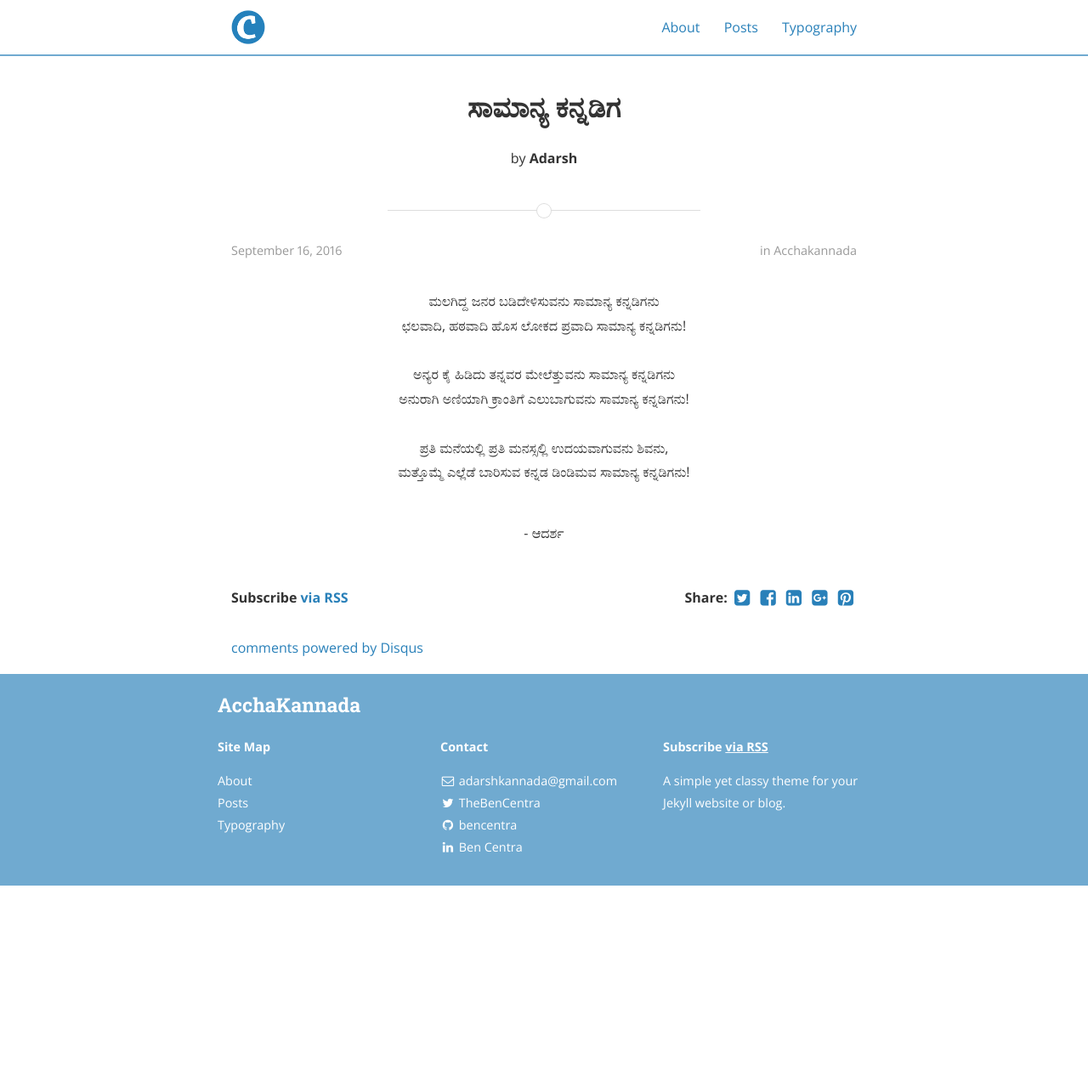
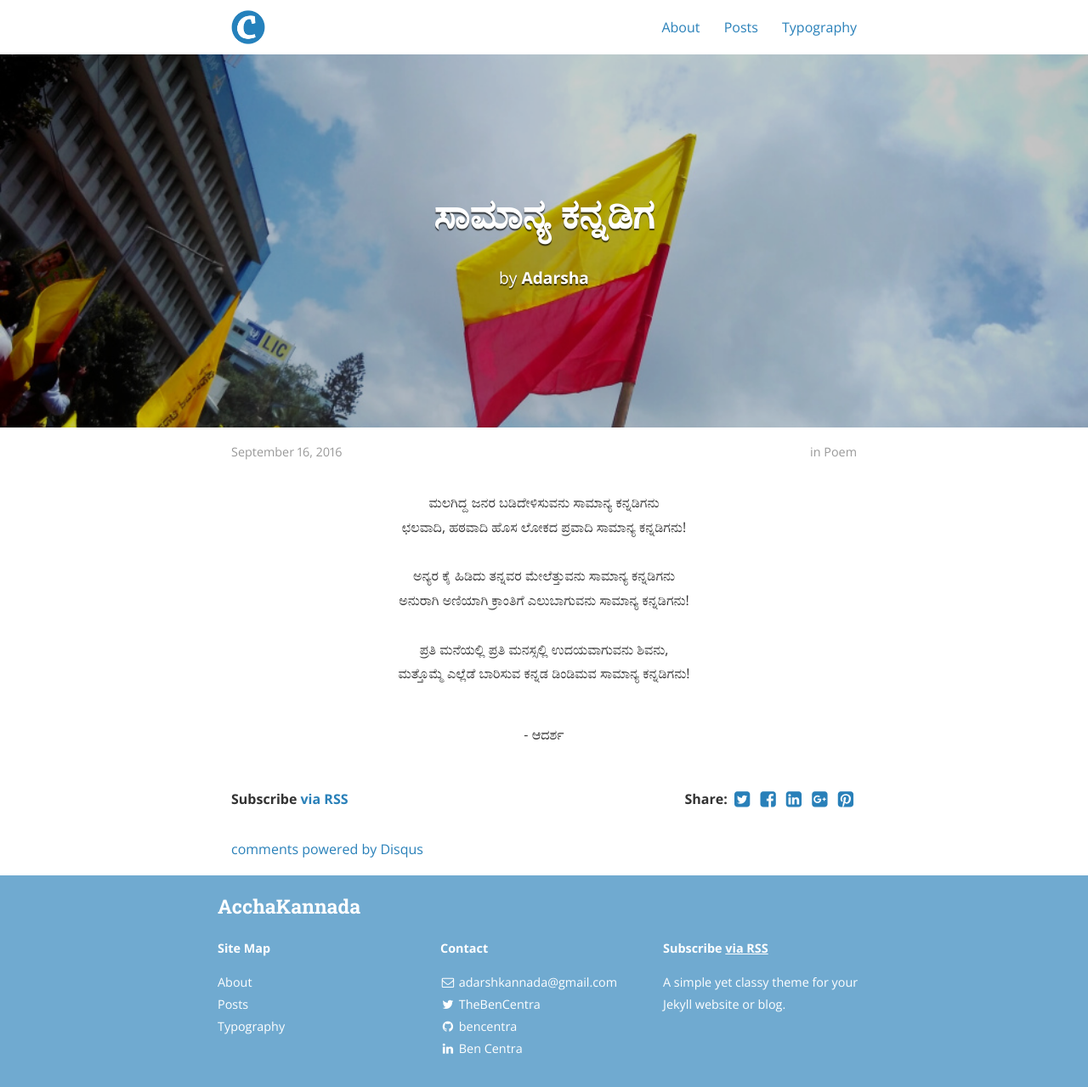
Before and after one commit to bencentra/centrarium, a Jekyll site: the page built from _posts/2016-09-16-saamaanya-kannadiga.markdown, in a window 1280 px wide. Shown: the whole page at 85% size. Built offline with Jekyll 4.4.1, drawn with Linux system fonts in a browser that asks for light colours; nearby versions of some CDN libraries; comment, search, counter and statistics services are not loaded; a style sheet for code colours, icons or effects is not loaded; before the commit the page ends 1042 px from its top, so only the background shows below that.

Commit message:
Update 2016-09-16-saamaanya-kannadiga.markdown

```diff
--- a/_posts/2016-09-16-saamaanya-kannadiga.markdown
+++ b/_posts/2016-09-16-saamaanya-kannadiga.markdown
@@ -1,13 +1,13 @@
 ---
+
 layout: post
 title:  "ಸಾಮಾನ್ಯ ಕನ್ನಡಿಗ"
 date:   2016-09-16
-description: saamaanya kannadiga. A Poem!
-thumbnail: samanya-kannadiga.jpeg
-categories: acchakannada
+author: Adarsha
+categories: Poem
+tags:	Acchakannada Kannada Kavana poem jeevana
+cover:  "assets/samanya-kannadiga.jpeg"
 
-# Information for the author block
-author: Adarsh
 ---
 <p align="center">ಮಲಗಿದ್ದ ಜನರ ಬಡಿದೇಳಿಸುವನು ಸಾಮಾನ್ಯ ಕನ್ನಡಿಗನು<br>
 ಛಲವಾದಿ, ಹಠವಾದಿ ಹೊಸ ಲೋಕದ ಪ್ರವಾದಿ ಸಾಮಾನ್ಯ ಕನ್ನಡಿಗನು!<br><br><!--more-->
```
